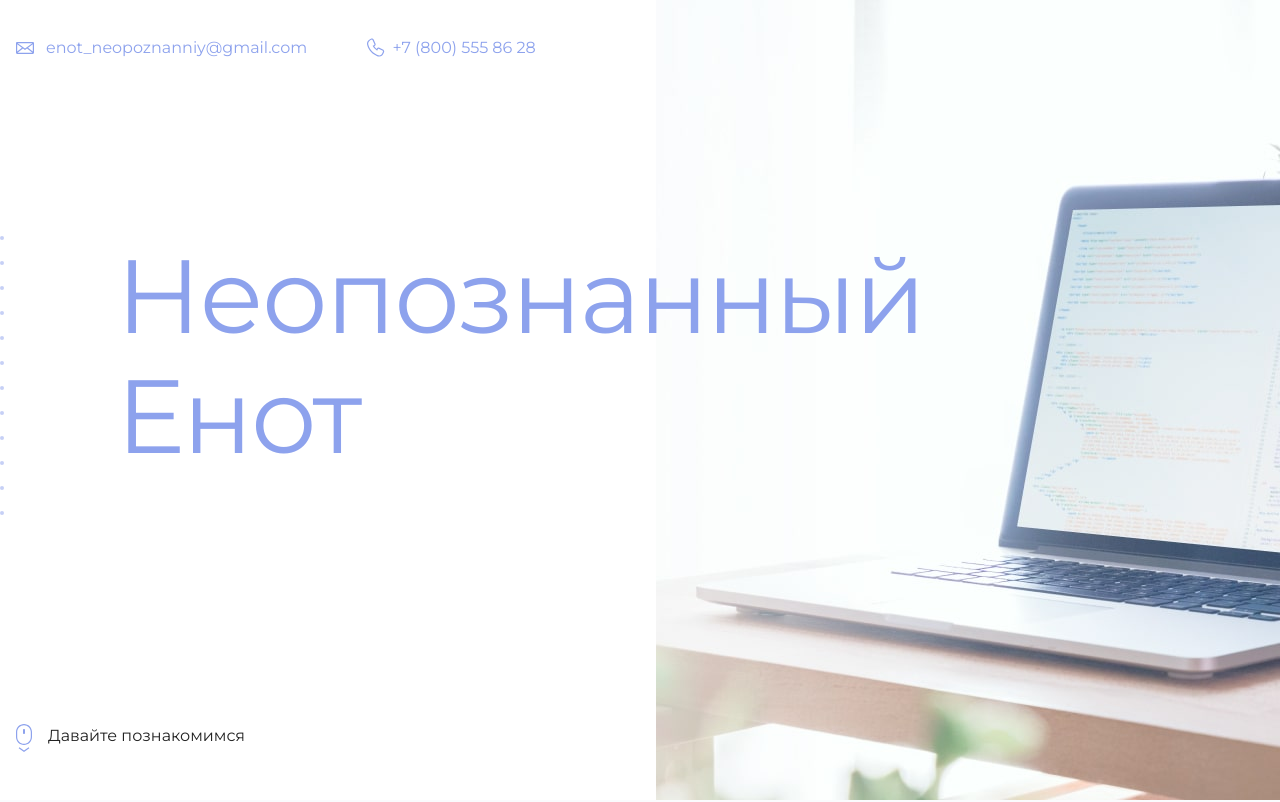
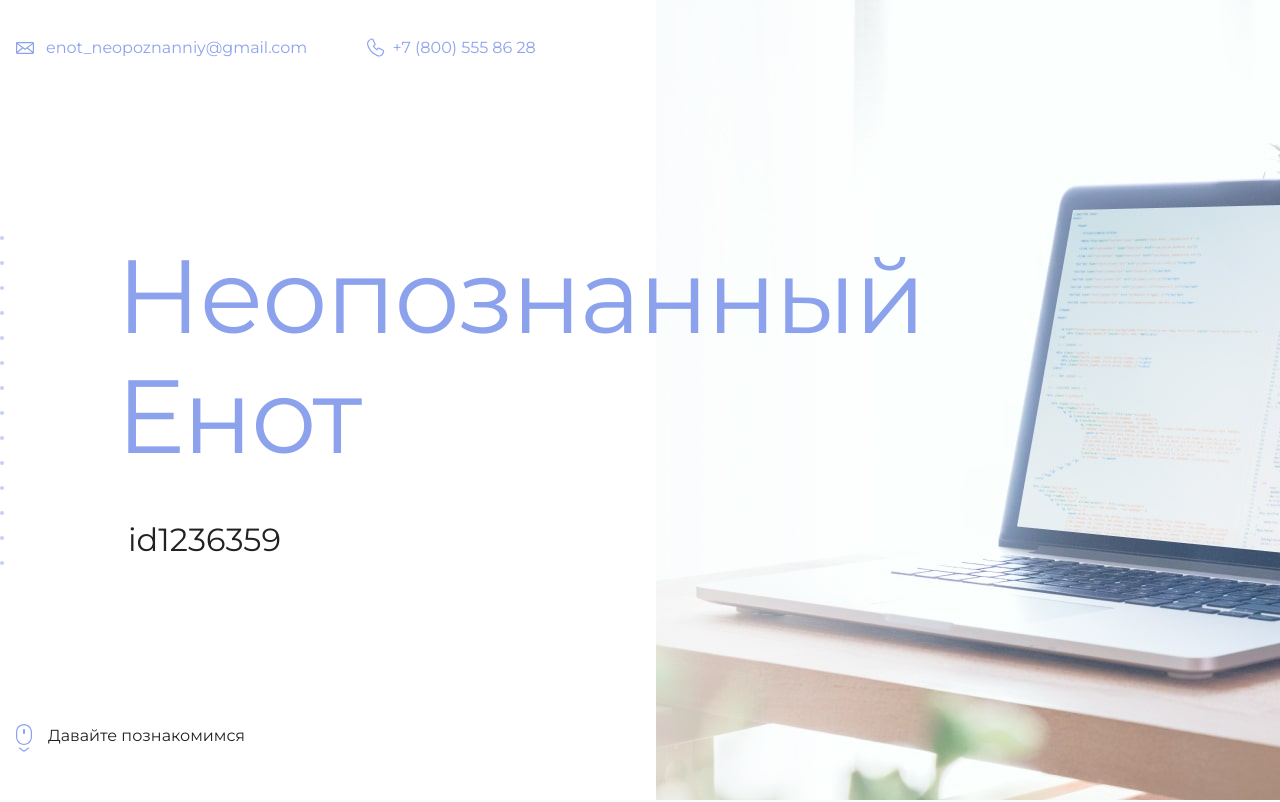
Before and after one commit to elistratov-av/github-pages-example, a plain HTML site: page index.html in a window 1280 px wide. Shown: the top 802 px of the page. Drawn offline with Linux system fonts and the light colour scheme.

Commit message:
Добавляет id

```diff
--- a/index.html
+++ b/index.html
@@ -19,7 +19,7 @@
       <section class="hero-image">
         <div class="container">
           <h1 class="heading">Неопознанный Енот</h1>
-          <p><!-- Тут ваш id на сайте Академии --></p>
+          <p>id1236359</p>
         </div>
       </section>
 
```
